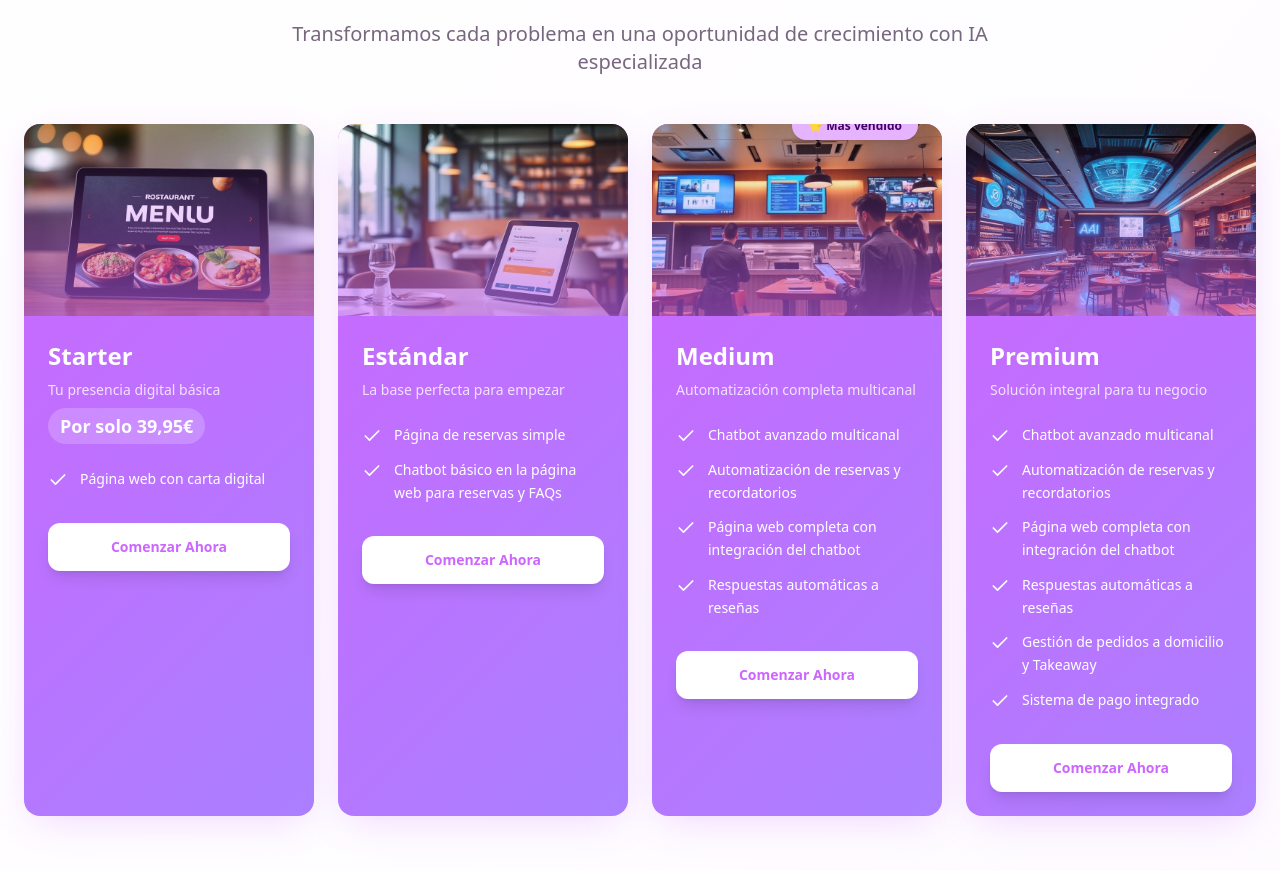
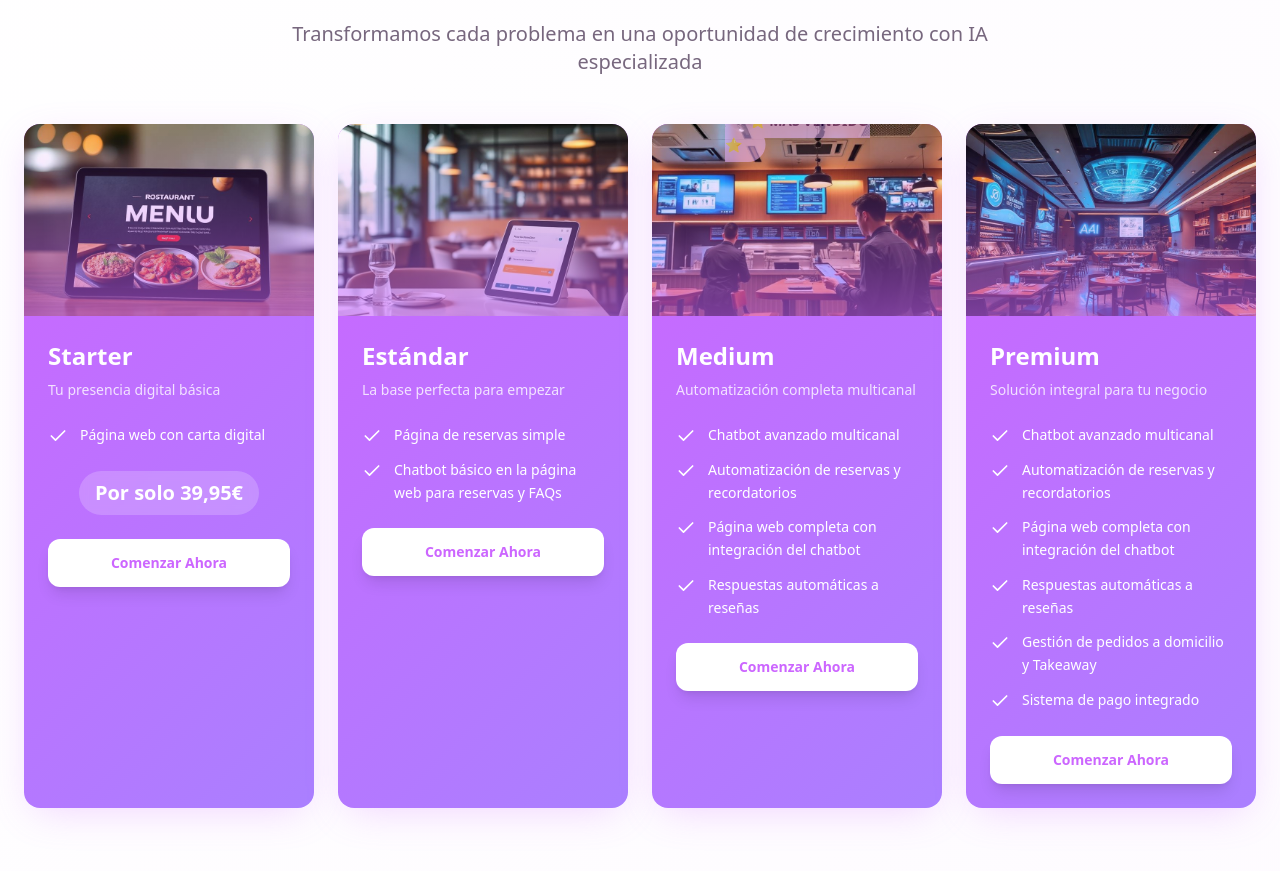
Before and after one commit to miquelcabanellascapo2006-ux/evoa-ia-for-hospitality, a React (Vite) app: page / in a window 1280 px wide. Shown: the part 1477-2348 px from the top of the page. Built offline with nearby package versions, Linux system fonts and the light colour scheme; the HTML template or start-up script is replaced by a standard one.

Commit message:
Refactor service card layout

```diff
--- a/src/components/ProblemsSection.tsx
+++ b/src/components/ProblemsSection.tsx
@@ -95,9 +95,9 @@ const ProblemsSection = () => {
           {/* Solutions Grid */}
           <div className="grid lg:grid-cols-4 gap-6 mb-12">
             {solutions.map((solution, index) => <div key={index} className="group relative bg-gradient-primary text-white rounded-2xl overflow-hidden shadow-purple hover:shadow-2xl transition-all duration-500 hover:-translate-y-2">
-                {index === 2 && <div className="absolute -top-3 right-6 z-10">
-                    <span className="bg-accent text-accent-foreground px-4 py-1.5 rounded-full text-xs font-bold shadow-lg">
-                      ⭐ Más vendido
+                {index === 2 && <div className="absolute -top-4 left-1/2 -translate-x-1/2 z-10">
+                    <span className="bg-accent text-accent-foreground px-6 py-2 rounded-full text-sm font-bold shadow-xl animate-pulse">
+                      ⭐ MÁS VENDIDO ⭐
                     </span>
                   </div>}
 
@@ -116,22 +116,25 @@ const ProblemsSection = () => {
                     <h3 className="text-2xl font-bold text-white mb-2">
                       {solution.title}
                     </h3>
-                    <p className="text-white/80 text-sm mb-2">
+                    <p className="text-white/80 text-sm">
                       {solution.subtitle}
                     </p>
-                    {solution.price && (
-                      <div className="inline-block bg-white/20 backdrop-blur-sm px-3 py-1 rounded-full">
-                        <span className="text-white font-bold text-lg">Por solo {solution.price}</span>
-                      </div>
-                    )}
                   </div>
 
-                  <ul className="space-y-3 mb-8">
+                  <ul className="space-y-3 mb-6">
                     {solution.features.map((feature, featureIndex) => <li key={featureIndex} className="flex items-start text-white group/item">
                         <Check className="h-5 w-5 text-white mr-3 mt-0.5 flex-shrink-0 group-hover/item:scale-110 transition-transform" />
                         <span className="text-sm leading-relaxed">{feature}</span>
                       </li>)}
                   </ul>
+
+                  {solution.price && (
+                    <div className="text-center mb-6">
+                      <div className="inline-block bg-white/20 backdrop-blur-sm px-4 py-2 rounded-full">
+                        <span className="text-white font-bold text-xl">Por solo {solution.price}</span>
+                      </div>
+                    </div>
+                  )}
 
                   <Button
                     onClick={handleScheduleCall}
```
